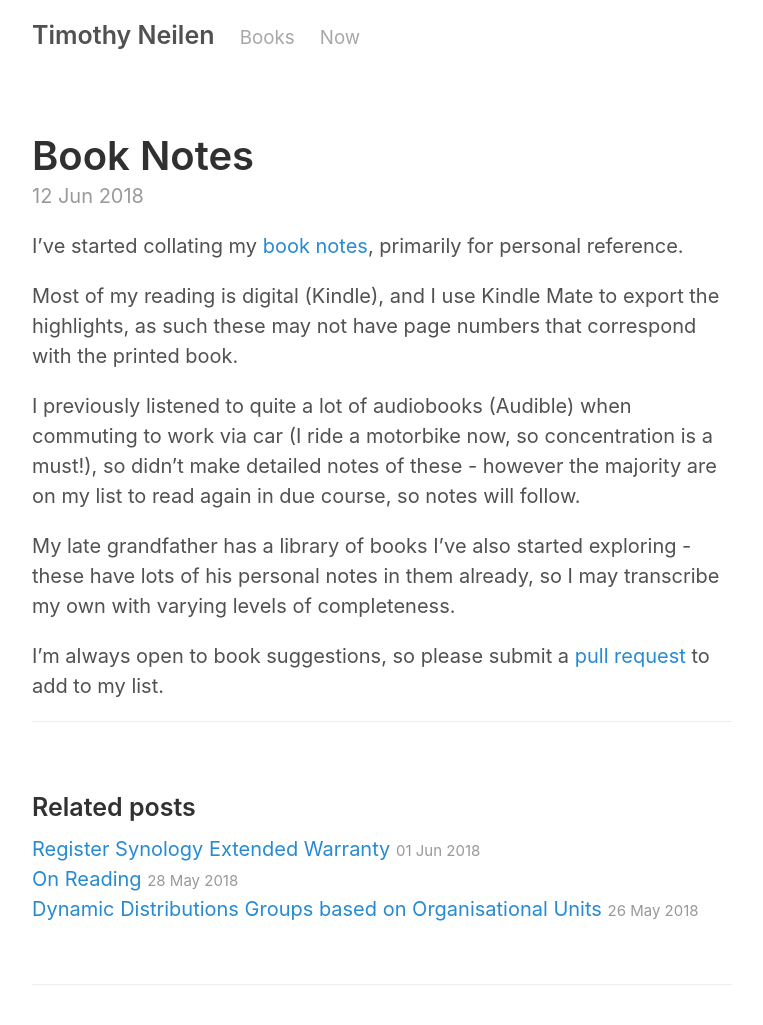
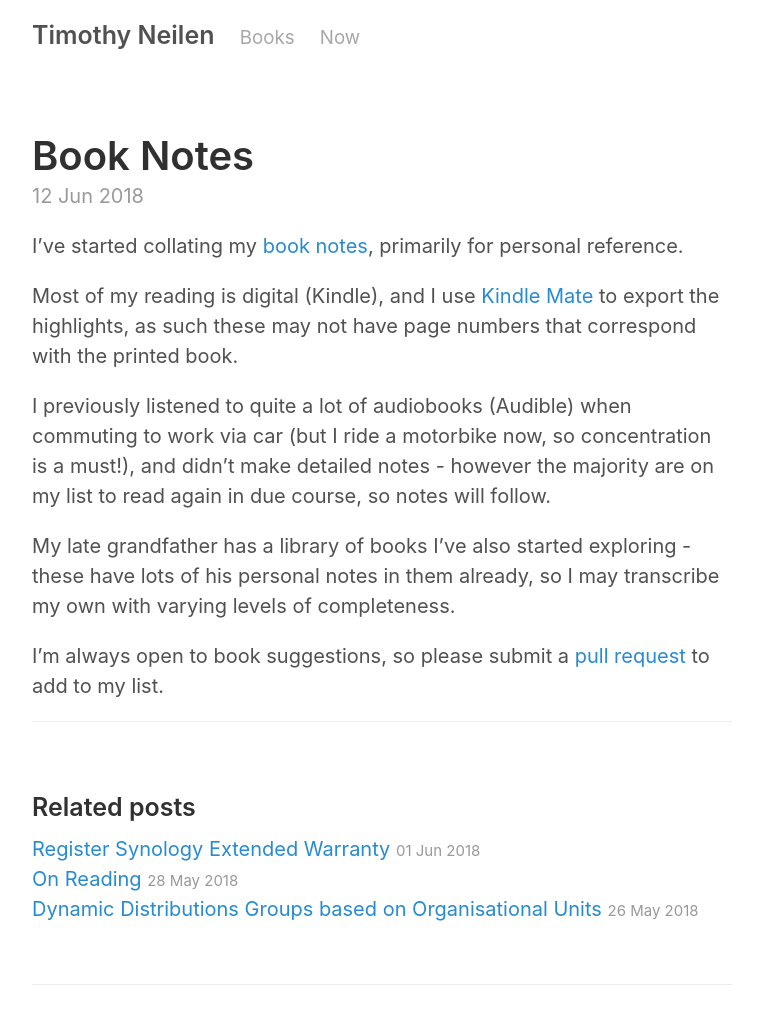
Before and after one commit to teejayen/teejayen.github.io, a Jekyll site: the page built from _posts/2018-06-12-book-notes.md, in a window 1280 px wide. Shown: the whole page, without its empty margins (258-1021 px from the left). Built offline with Jekyll 4.4.1, drawn with Linux system fonts in a browser that asks for light colours.

Commit message:
added kindle mate link

```diff
--- a/_posts/2018-06-12-book-notes.md
+++ b/_posts/2018-06-12-book-notes.md
@@ -5,9 +5,9 @@ date:   2018-06-12 11:53:00 +1000
 ---
 I've started collating my [book notes](https://neilen.com.au/books/), primarily for personal reference.
 
-Most of my reading is digital (Kindle), and I use Kindle Mate to export the highlights, as such these may not have page numbers that correspond with the printed book.
+Most of my reading is digital (Kindle), and I use [Kindle Mate](http://kmate.me/) to export the highlights, as such these may not have page numbers that correspond with the printed book.
 
-I previously listened to quite a lot of audiobooks (Audible) when commuting to work via car (I ride a motorbike now, so concentration is a must!), so didn't make detailed notes of these - however the majority are on my list to read again in due course, so notes will follow.
+I previously listened to quite a lot of audiobooks (Audible) when commuting to work via car (but I ride a motorbike now, so concentration is a must!), and didn't make detailed notes - however the majority are on my list to read again in due course, so notes will follow.
 
 My late grandfather has a library of books I've also started exploring - these have lots of his personal notes in them already, so I may transcribe my own with varying levels of completeness.
 
```
